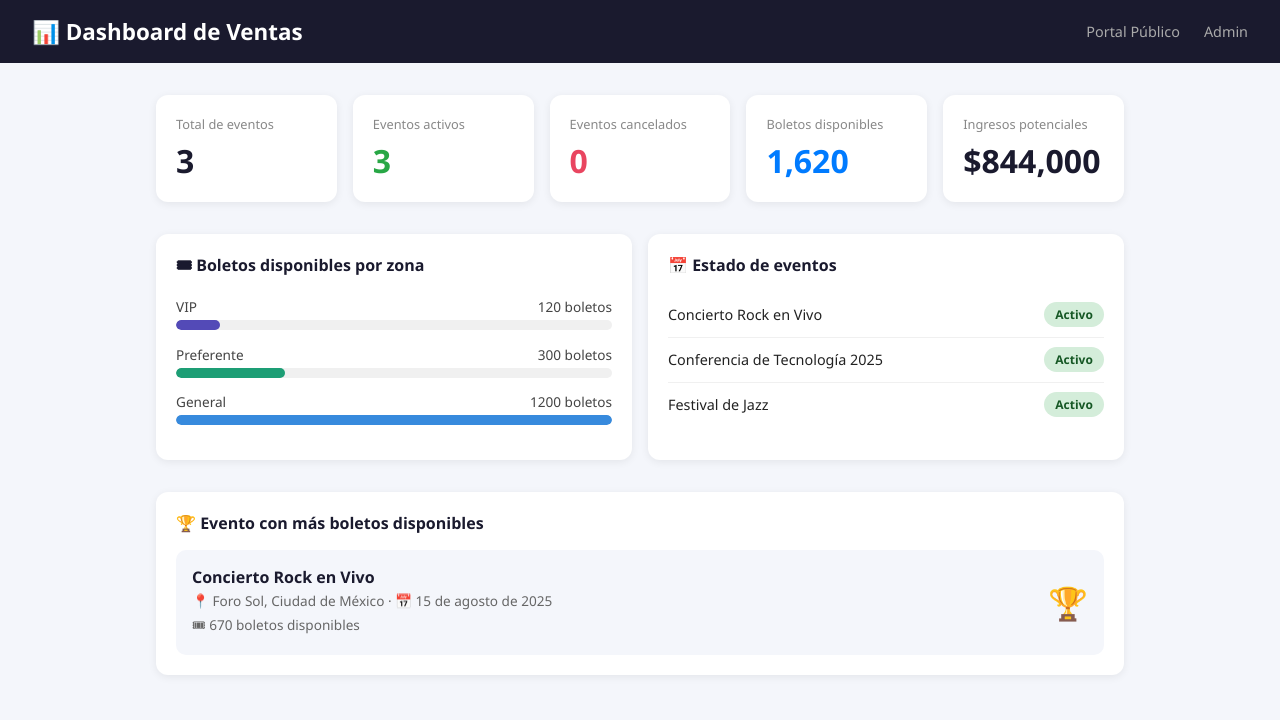
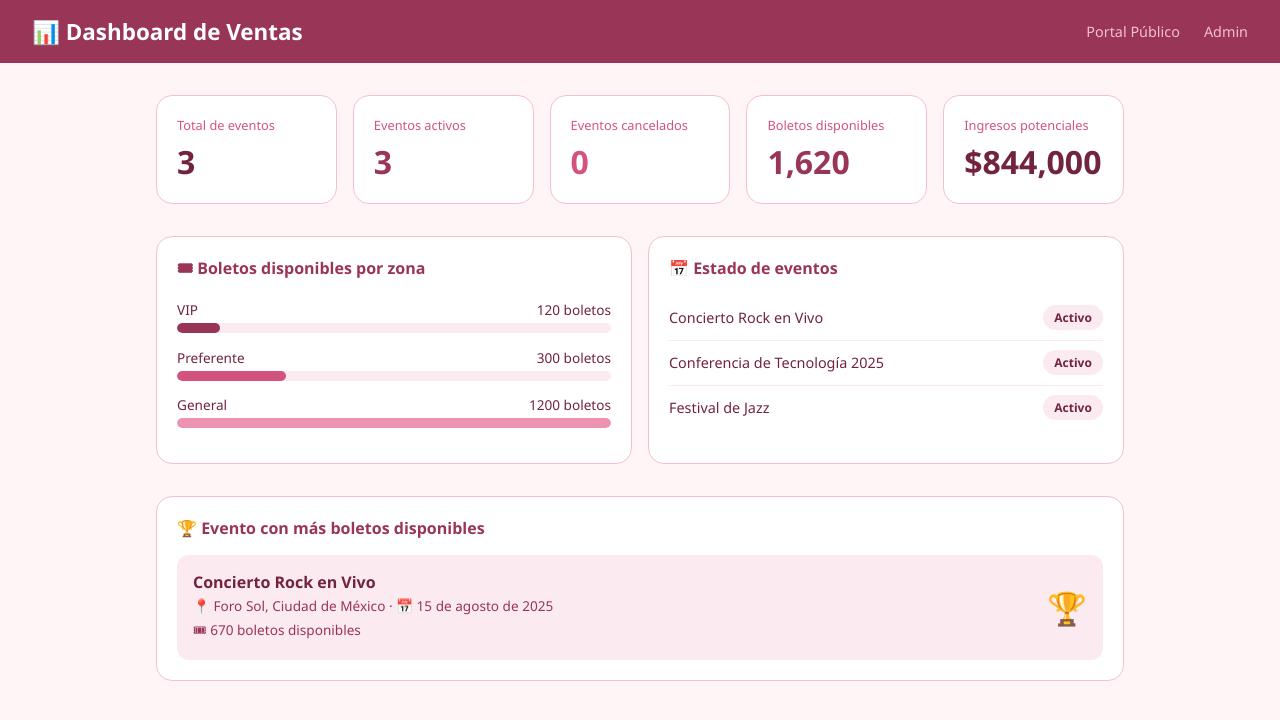
Before and after one commit to angelitopuntocom/ExamenWeb, a plain HTML site: page frontend/dashboard.html in a window 1280 px wide. Drawn offline with Linux system fonts and the light colour scheme.

Commit message:
style: aplicar tema rosa pastel al dashboard

```diff
--- a/frontend/dashboard.html
+++ b/frontend/dashboard.html
@@ -5,16 +5,16 @@
   <meta name="viewport" content="width=device-width, initial-scale=1.0"/>
   <title>Dashboard de Ventas</title>
   <style>
-    * { box-sizing: border-box; margin: 0; padding: 0; }
-    body { font-family: 'Segoe UI', sans-serif; background: #f4f6fb; color: #222; }
+  * { box-sizing: border-box; margin: 0; padding: 0; }
+    body { font-family: 'Segoe UI', sans-serif; background: #fff5f7; color: #72243E; }
 
     header {
-      background: #1a1a2e; color: white; padding: 1rem 2rem;
+      background: #993556; color: white; padding: 1rem 2rem;
       display: flex; justify-content: space-between; align-items: center;
     }
     header h1 { font-size: 1.4rem; }
     header nav { display: flex; gap: 1.5rem; }
-    header a { color: #aaa; text-decoration: none; font-size: 0.9rem; }
+    header a { color: #F4C0D1; text-decoration: none; font-size: 0.9rem; }
     header a:hover { color: white; }
 
     .container { max-width: 1000px; margin: 2rem auto; padding: 0 1rem; }
@@ -25,14 +25,14 @@
       gap: 1rem; margin-bottom: 2rem;
     }
     .stat-card {
-      background: white; border-radius: 12px; padding: 1.25rem;
-      box-shadow: 0 2px 8px rgba(0,0,0,0.07);
+      background: white; border-radius: 16px; padding: 1.25rem;
+      border: 0.5px solid #F4C0D1;
     }
-    .stat-card .label { font-size: 0.8rem; color: #888; margin-bottom: 0.4rem; }
-    .stat-card .value { font-size: 2rem; font-weight: bold; color: #1a1a2e; }
-    .stat-card .value.green { color: #28a745; }
-    .stat-card .value.red { color: #e94560; }
-    .stat-card .value.blue { color: #007bff; }
+    .stat-card .label { font-size: 0.8rem; color: #D4537E; margin-bottom: 0.4rem; }
+    .stat-card .value { font-size: 2rem; font-weight: bold; color: #72243E; }
+    .stat-card .value.green { color: #993556; }
+    .stat-card .value.red { color: #D4537E; }
+    .stat-card .value.blue { color: #993556; }
 
     .cards-row {
       display: grid;
@@ -42,41 +42,42 @@
     @media (max-width: 600px) { .cards-row { grid-template-columns: 1fr; } }
 
     .panel {
-      background: white; border-radius: 12px; padding: 1.25rem;
-      box-shadow: 0 2px 8px rgba(0,0,0,0.07);
+      background: white; border-radius: 16px; padding: 1.25rem;
+      border: 0.5px solid #F4C0D1;
     }
-    .panel h3 { font-size: 1rem; color: #1a1a2e; margin-bottom: 1rem; }
+    .panel h3 { font-size: 1rem; color: #993556; margin-bottom: 1rem; }
 
     .bar-row { margin-bottom: 0.9rem; }
     .bar-row .bar-label {
       display: flex; justify-content: space-between;
-      font-size: 0.85rem; margin-bottom: 4px; color: #444;
+      font-size: 0.85rem; margin-bottom: 4px; color: #72243E;
     }
     .bar-track {
-      background: #f0f0f0; border-radius: 6px; height: 10px; overflow: hidden;
+      background: #FBEAF0; border-radius: 6px; height: 10px; overflow: hidden;
     }
     .bar-fill { height: 10px; border-radius: 6px; transition: width 0.6s ease; }
-    .bar-vip    { background: #534AB7; }
-    .bar-pref   { background: #1D9E75; }
-    .bar-gen    { background: #378ADD; }
+    .bar-vip  { background: #993556; }
+    .bar-pref { background: #D4537E; }
+    .bar-gen  { background: #ED93B1; }
 
     .event-row {
       display: flex; justify-content: space-between; align-items: center;
-      padding: 0.6rem 0; border-bottom: 1px solid #f0f0f0; font-size: 0.9rem;
+      padding: 0.6rem 0; border-bottom: 1px solid #FBEAF0; font-size: 0.9rem;
+      color: #72243E;
     }
     .event-row:last-child { border-bottom: none; }
     .badge {
       padding: 0.25rem 0.7rem; border-radius: 20px; font-size: 0.75rem; font-weight: bold;
     }
-    .badge.active { background: #d4edda; color: #155724; }
-    .badge.cancelled { background: #f8d7da; color: #721c24; }
+    .badge.active { background: #FBEAF0; color: #72243E; }
+    .badge.cancelled { background: #F4C0D1; color: #4B1528; }
 
     .top-event {
-      background: #f4f6fb; border-radius: 10px; padding: 1rem;
+      background: #FBEAF0; border-radius: 12px; padding: 1rem;
       display: flex; justify-content: space-between; align-items: center;
     }
-    .top-event .name { font-weight: bold; color: #1a1a2e; }
-    .top-event .detail { font-size: 0.85rem; color: #666; margin-top: 0.2rem; }
+    .top-event .name { font-weight: bold; color: #72243E; }
+    .top-event .detail { font-size: 0.85rem; color: #993556; margin-top: 0.2rem; }
     .top-event .trophy { font-size: 2rem; }
   </style>
 </head>
```
